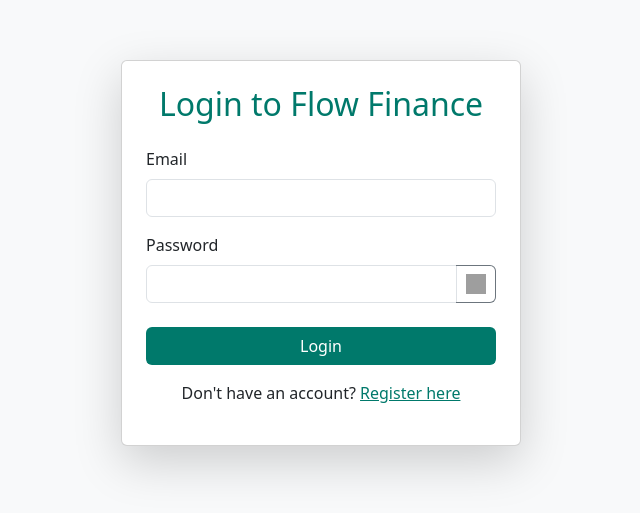
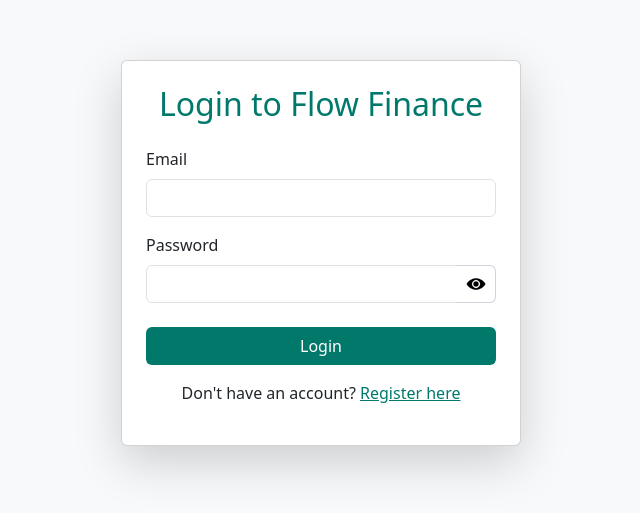
Before and after one commit to ajy-ocean/flow-finance-frontend, a React (Create React App) app: page / in a window 1280 px wide. Shown: the part 147-660 px from the top of the page, without its empty margins (319-959 px from the left). Built offline with nearby package versions, Linux system fonts and the light colour scheme; no server answers; grey boxes are pictures that could not be loaded.

Commit message:
style for hide and show icons

```diff
--- a/src/components/Login.js
+++ b/src/components/Login.js
@@ -35,8 +35,8 @@ const Login = () => {
     };
 
     return (
-        <div className="container d-flex justify-content-center align-items-center min-vh-100">
-            <div className="card shadow-lg p-4" style={{ width: '400px' }}>
+        <div className="container d-flex justify-content-center align-items-center min-vh-100 p-3 p-md-5">
+            <div className="card shadow-lg p-4 w-100" style={{ maxWidth: '400px' }}>
                 <h2 className="text-center mb-4" style={{ color: primaryColor }}>Login to Flow Finance</h2>
                 {error && <div className="alert alert-danger">{error}</div>}
                 <form onSubmit={handleSubmit}>
@@ -64,23 +64,32 @@ const Login = () => {
                             />
                             <button
                                 type="button"
-                                className="btn btn-outline-secondary d-flex align-items-center justify-content-center"
+                                className="btn btn-light d-flex align-items-center justify-content-center"
                                 onClick={togglePasswordVisibility}
-                                style={{ borderLeft: 'none', width: '40px', padding: '0' }}
+                                style={{
+                                    border: '1px solid #ced4da',
+                                    borderLeft: 'none',
+                                    backgroundColor: '#fff',
+                                    width: '40px',
+                                    height: '38px',
+                                    padding: '0'
+                                }}
                                 title={showPassword ? "Hide password" : "Show password"}
                             >
                                 <img
                                     src={showPassword ? HideIcon : ShowIcon}
                                     alt={showPassword ? "Hide" : "Show"}
-                                    style={{ width: '20px', height: '20px' }}
+                                    style={{ width: '20px', height: '20px', border: 'none' }}
                                 />
                             </button>
                         </div>
                     </div>
+
                     <button type="submit" className="btn w-100 mt-2 text-white" style={{ backgroundColor: primaryColor }}>
                         Login
                     </button>
                 </form>
+
                 <p className="text-center mt-3">
                     Don't have an account? <Link to="/register" style={{ color: primaryColor }}>Register here</Link>
                 </p>
--- a/src/components/Register.js
+++ b/src/components/Register.js
@@ -41,7 +41,6 @@ const Register = () => {
         const { name, value } = e.target;
         setFormData({ ...formData, [name]: value });
         setError('');
-
         if (name === 'password') {
             const errors = validatePassword(value);
             setPasswordErrors(errors);
@@ -86,12 +85,10 @@ const Register = () => {
     };
 
     return (
-        <div className="container d-flex justify-content-center align-items-center min-vh-100">
-            <div className="card shadow-lg p-4" style={{ width: '400px' }}>
+        <div className="container d-flex justify-content-center align-items-center min-vh-100 p-3 p-md-5">
+            <div className="card shadow-lg p-4 w-100" style={{ maxWidth: '400px' }}>
                 <h2 className="text-center mb-4" style={{ color: primaryColor }}>Register for Flow Finance</h2>
-
                 {error && <div className="alert alert-danger">{error}</div>}
-
                 <form onSubmit={handleSubmit}>
                     <div className="mb-3">
                         <label className="form-label">Email</label>
@@ -104,8 +101,6 @@ const Register = () => {
                             required
                         />
                     </div>
-
-                    {/* PASSWORD FIELD WITH IMAGE TOGGLE */}
                     <div className="mb-3">
                         <label className="form-label">Password</label>
                         <div className="input-group">
@@ -119,20 +114,25 @@ const Register = () => {
                             />
                             <button
                                 type="button"
-                                className="btn btn-outline-secondary d-flex align-items-center justify-content-center"
+                                className="btn btn-light d-flex align-items-center justify-content-center"
                                 onClick={togglePasswordVisibility}
-                                style={{ borderLeft: 'none', width: '40px', padding: '0' }}
+                                style={{
+                                    border: '1px solid #ced4da',
+                                    borderLeft: 'none',
+                                    backgroundColor: '#fff',
+                                    width: '40px',
+                                    height: '38px',
+                                    padding: '0'
+                                }}
                                 title={showPassword ? "Hide password" : "Show password"}
                             >
-                                {/* 🔑 USE IMAGE TAG HERE */}
                                 <img
                                     src={showPassword ? HideIcon : ShowIcon}
                                     alt={showPassword ? "Hide" : "Show"}
-                                    style={{ width: '20px', height: '20px' }}
+                                    style={{ width: '20px', height: '20px', border: 'none' }}
                                 />
                             </button>
                         </div>
-
                         {formData.password && (
                             <div className="mt-2">
                                 <small className="text-muted">Password must meet the following criteria:</small>
@@ -153,7 +153,6 @@ const Register = () => {
                         )}
                     </div>
 
-                    {/* CONFIRM PASSWORD FIELD WITH IMAGE TOGGLE */}
                     <div className="mb-3">
                         <label className="form-label">Confirm Password</label>
                         <div className="input-group">
@@ -165,22 +164,28 @@ const Register = () => {
                                 onChange={handleChange}
                                 required
                             />
-                             <button
+                            <button
                                 type="button"
-                                className="btn btn-outline-secondary d-flex align-items-center justify-content-center"
+                                className="btn btn-light d-flex align-items-center justify-content-center"
                                 onClick={toggleConfirmPasswordVisibility}
-                                style={{ borderLeft: 'none', width: '40px', padding: '0' }}
+                                style={{
+                                    border: '1px solid #ced4da',
+                                    borderLeft: 'none',
+                                    backgroundColor: '#fff',
+                                    width: '40px',
+                                    height: '38px',
+                                    padding: '0'
+                                }}
                                 title={showConfirmPassword ? "Hide confirmation password" : "Show confirmation password"}
                             >
-                                {/* 🔑 USE IMAGE TAG HERE */}
                                 <img
                                     src={showConfirmPassword ? HideIcon : ShowIcon}
                                     alt={showConfirmPassword ? "Hide" : "Show"}
-                                    style={{ width: '20px', height: '20px' }}
+                                    style={{ width: '20px', height: '20px', border: 'none' }}
                                 />
                             </button>
                         </div>
-                         {formData.confirmPassword && formData.password !== formData.confirmPassword && (
+                        {formData.confirmPassword && formData.password !== formData.confirmPassword && (
                             <div className="invalid-feedback d-block">Passwords do not match.</div>
                         )}
                     </div>
```
Also changed, not shown: src/assets/icons/hide.png (renamed from public/assets/icons/hide.png), src/assets/icons/show.png (renamed from public/assets/icons/show.png).
